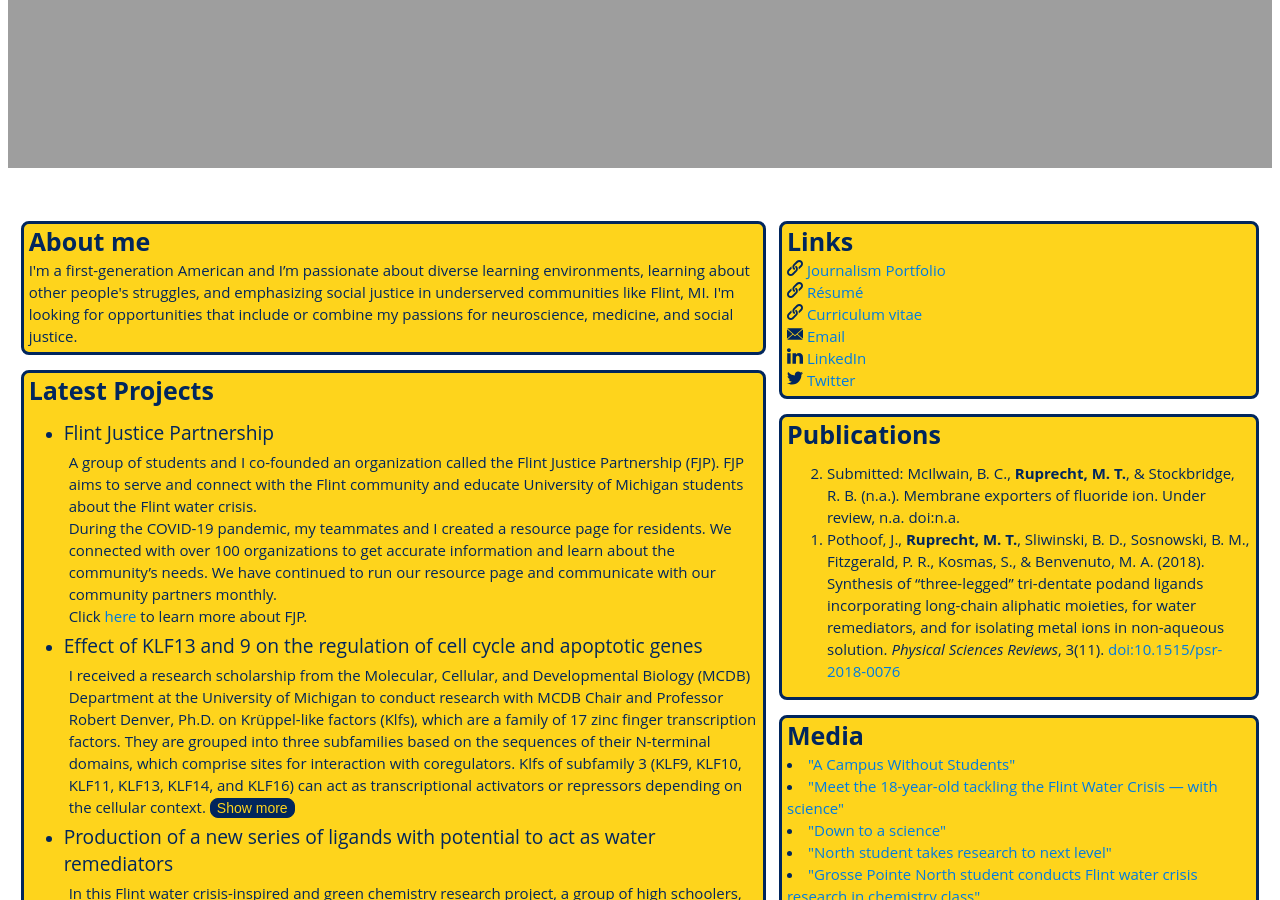
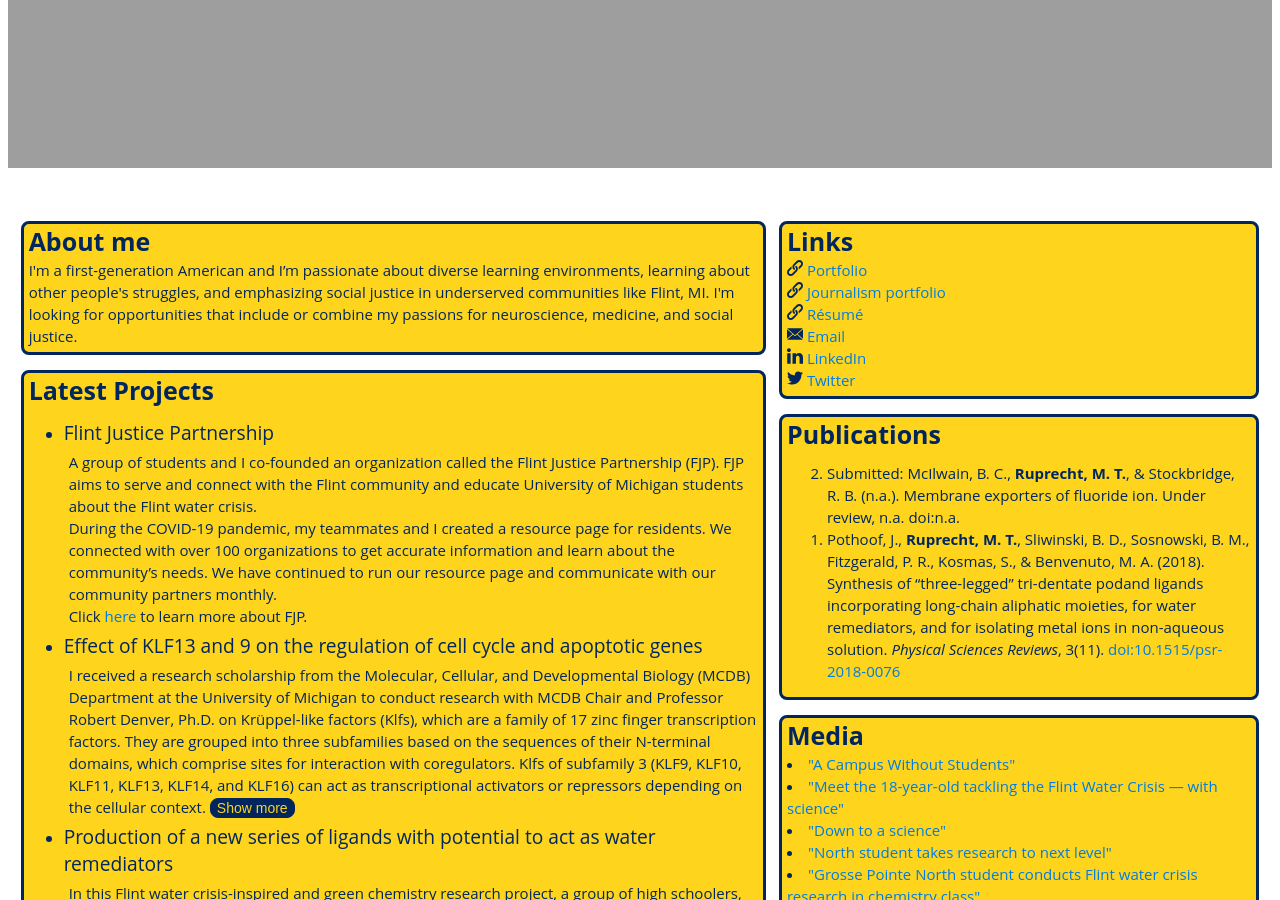
Before and after one commit to MichalRuprecht/michalruprecht.github.io, a Jekyll site: the page built from index.html, in a window 1280 px wide and 900 px high, scrolled down 824 px. Built offline with Jekyll 4.4.1, drawn with Linux system fonts in a browser that asks for light colours.

Commit message:
Update index.html

```diff
--- a/index.html
+++ b/index.html
@@ -65,9 +65,9 @@ title: Home - Michal Ruprecht
         <div class="college">
           <h2>Links</h2>
           <h3>
-            <img src="https://michalruprecht.com/assets/icons/link.svg" alt="Journalism" style="width:16px;"><a href="http://jp.michalruprecht.com/" target="_blank"> Journalism Portfolio</a>
+            <img src="https://michalruprecht.com/assets/icons/link.svg" alt="website" style="width:16px;"><a href="http://michalruprecht.com/"> Portfolio</a>
+            <br /><img src="https://michalruprecht.com/assets/icons/link.svg" alt="Journalism" style="width:16px;"><a href="http://jp.michalruprecht.com/" target="_blank"> Journalism portfolio</a>
             <br /><img src="https://michalruprecht.com/assets/icons/link.svg" alt="resume" style="width:16px;"><a href="http://resume.michalruprecht.com" target="_blank"> Résumé</a>
-            <br /><img src="https://michalruprecht.com/assets/icons/link.svg" alt="cv" style="width:16px;"><a href="http://cv.michalruprecht.com" target="_blank"> Curriculum vitae</a>
             <br /><img src="https://michalruprecht.com/assets/icons/mail.svg" alt="EMail" style="width:16px;"><a href="mailto:me@michalruprecht.com" target="_blank"> Email</a>
             <br /><img src="https://michalruprecht.com/assets/icons/linkedin.svg" alt="Linkedin" style="width:16px;"><a href="https://www.linkedin.com/in/michalruprecht" target="_blank"> LinkedIn</a>
             <br /><img src="https://michalruprecht.com/assets/icons/twitter.svg" alt="Twitter" style="width:16px;"><a href="https://twitter.com/michalruprecht" target="_blank"> Twitter</a>
```
